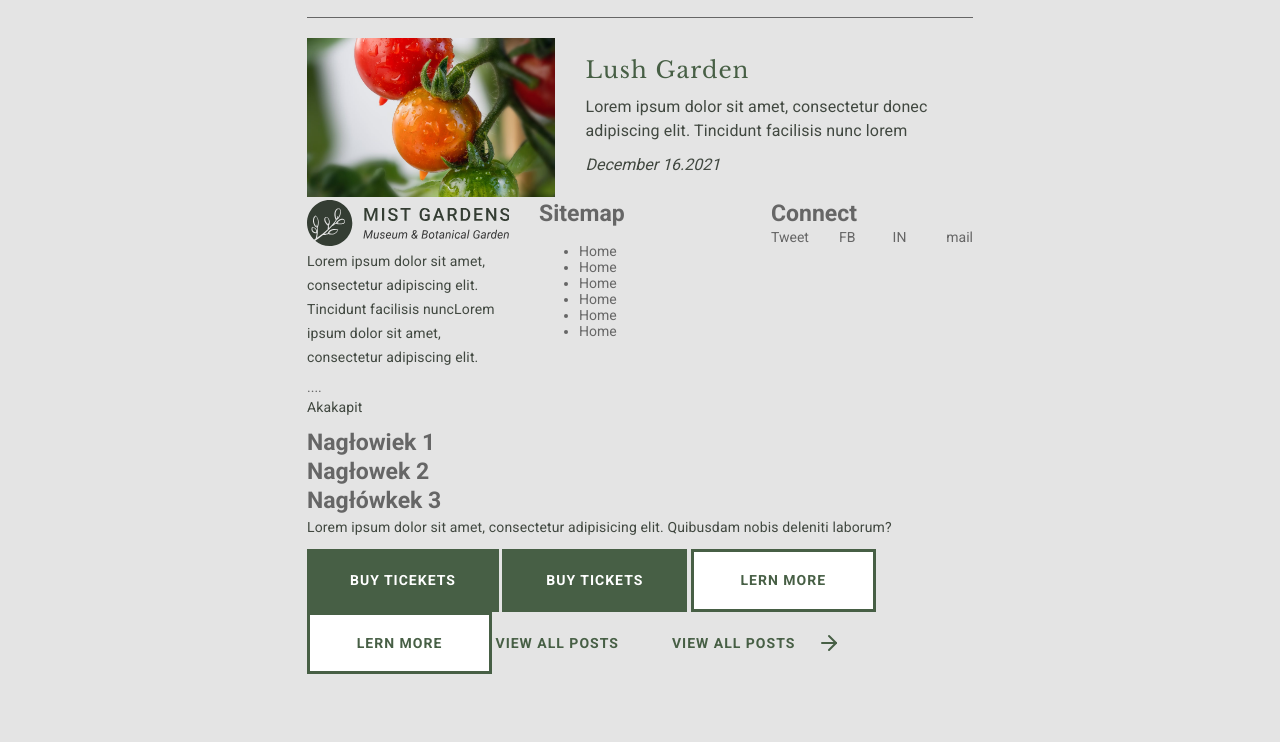
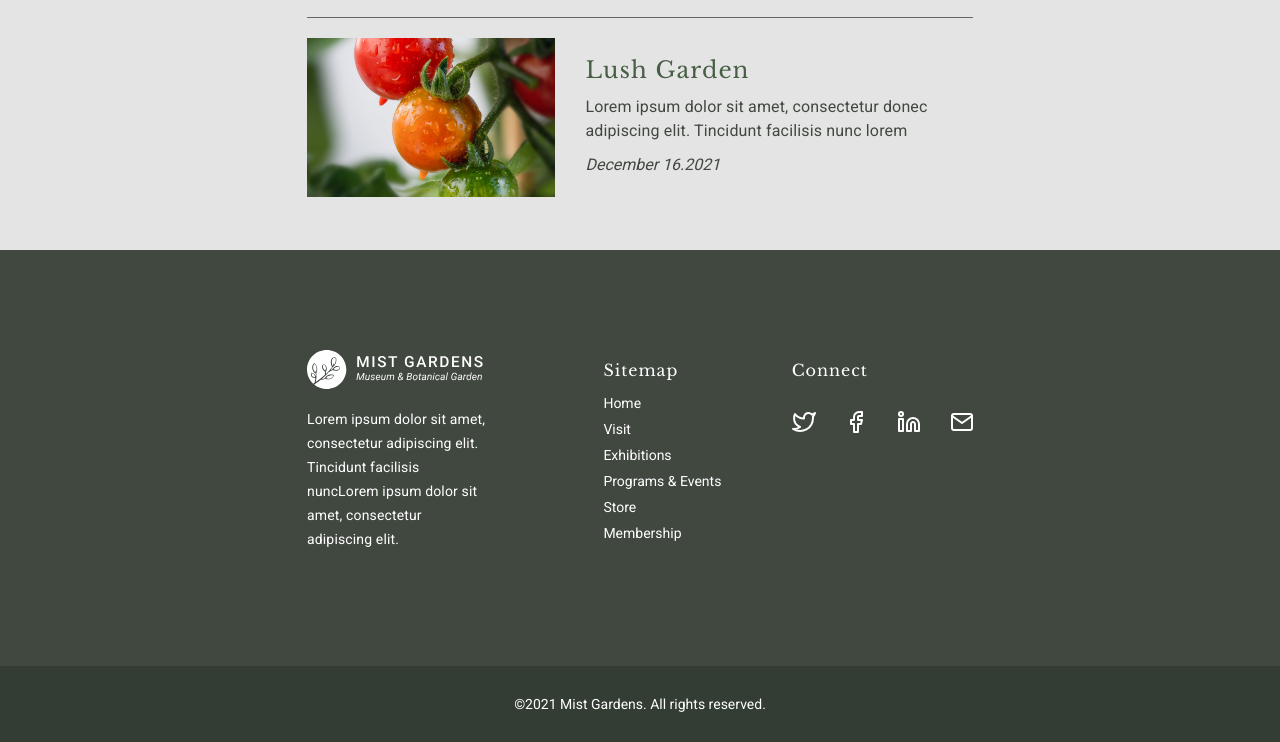
Before and after one commit to Korka3/Botanical-garden, a website: page index.html in a window 1280 px wide. Shown: the part 2522-3264 px from the top of the page. Before the commit the page ends 3196 px from the top, so only its background shows below. Drawn offline with nearby package versions, Linux system fonts and the light colour scheme.

Commit message:
sekcja footer i bottom

```diff
--- a/dev-assets/06-components/_heading.scss
+++ b/dev-assets/06-components/_heading.scss
@@ -1,12 +1,12 @@
 .c-heading {
   text-align: center;
   text-transform: capitalize;
+  font-family: $font-family-2;
   font-weight: 400;
   letter-spacing: $letter-spacing-1;
 
   &--level1 {
     color: $header-text;
-    font-family: $font-family-2;
     font-size: $font-size-3;
     line-height: 110%;
     margin-bottom: $grid-base * 2;
@@ -25,7 +25,6 @@
 
   &--level2 {
     color: $white;
-    font-family: $font-family-2;
     font-size: $font-size-3;
     line-height: 110%;
     margin-bottom: $grid-base * 2;
@@ -44,7 +43,6 @@
 
   &--level3 {
     color: $primary;
-    font-family: $font-family-2;
     font-size: $font-size-5;
     line-height: 110%;
     margin-bottom: $grid-base * 1.2;
@@ -54,4 +52,16 @@
       text-align: left;
     }
   }
+
+  &--level4 {
+    color: $white;
+    font-size: $font-size-8;
+    margin-bottom: $grid-base * 1.5;
+    margin-top: $grid-base * 1.5;
+
+    @include tablet {
+      text-align: left;
+      margin-top: $grid-base;
+    }
+  }
 }
--- a/dev-assets/06-components/_list.scss
+++ b/dev-assets/06-components/_list.scss
@@ -1,5 +1,15 @@
 .c-list {
   &__unstyled {
     list-style-type: none;
+    padding: unset;
+  }
+
+  &__item {
+    text-align: center;
+    margin-bottom: $grid-base;
+
+    @include tablet {
+      text-align: left;
+    }
   }
 }
--- /dev/null
+++ b/dev-assets/07-templates/_site-bottom.scss
@@ -0,0 +1,7 @@
+.t-site-bottom {
+  background-color: $header-text;
+  color: $white;
+  padding-top: $grid-base * 3;
+  padding-bottom: $grid-base * 3;
+  text-align: center;
+}
--- a/dev-assets/07-templates/_site-footer.scss
+++ b/dev-assets/07-templates/_site-footer.scss
@@ -0,0 +1,46 @@
+.t-site-footer {
+  background-color: $text;
+  color: $white;
+  margin-top: $grid-base * 5;
+  padding-top: $grid-base * 5;
+  padding-bottom: $grid-base * 5;
+  text-align: center;
+
+  @include tablet {
+    padding-top: $grid-base * 10;
+    padding-bottom: $grid-base * 10;
+    text-align: left;
+  }
+
+  p {
+    color: $white;
+    font-size: $font-size-9;
+    margin-bottom: $grid-base * 1.5;
+    margin-top: $grid-base * 1.5;
+
+    @include tablet {
+      text-align: left;
+    }
+  }
+
+  a {
+    color: $white;
+
+    &:hover {
+      color: $gray-light;
+      transition: 0.5s;
+    }
+  }
+
+  &__icon {
+    min-width: 22px;
+    //margin-top: $grid-base;
+    //margin-bottom: $grid-base;
+    margin: $grid-base * 1.5;
+
+    &:hover {
+      opacity: 0.8;
+      transition: 0.3s;
+    }
+  }
+}
--- a/dev-assets/07-templates/_templates.scss
+++ b/dev-assets/07-templates/_templates.scss
@@ -3,3 +3,4 @@
 @import "_main.scss";
 @import "_news.scss";
 @import "_site-header.scss";
+@import "_site-bottom.scss";
--- a/dev-assets/08-utilities/_flexbox.scss
+++ b/dev-assets/08-utilities/_flexbox.scss
@@ -1,5 +1,9 @@
 .u-flex-start {
   align-items: flex-start; //wyrównanie do góry
+}
+
+.u-flex-center {
+  justify-content: center;
 }
 
 .u-flex-start--content {
@@ -24,10 +28,6 @@
 
 .u-flex-space-between {
   justify-content: space-between; //wyrównuje element jeden do prawej drugi do lewej strony
-}
-
-.u-flex-center {
-  justify-content: center;
 }
 
 .u-flex-stretch {
--- a/dev-assets/08-utilities/_spacing.scss
+++ b/dev-assets/08-utilities/_spacing.scss
@@ -14,6 +14,15 @@
   margin-bottom: $grid-base * 5;
 }
 
+.u-mt-0 {
+  margin-top: 0;
+
+  @include tablet {
+    &--tb {
+      margin-top: 0;
+    }
+  }
+}
 .u-mt-1 {
   margin-top: $grid-base;
 }
@@ -29,23 +38,62 @@
 .u-pr-0 {
   padding-right: 0;
 
-  &--tb {
-    padding-right: 0;
+  @include tablet {
+    &--tb {
+      padding-right: 0;
+    }
   }
 }
 
 .u-pr-1 {
   padding-right: $grid-base;
+
+  @include tablet {
+    &--tb {
+      padding-right: $grid-base;
+    }
+  }
+}
+.u-pr-2 {
+  padding-right: $grid-base * 2;
+  @include tablet {
+    &--tb {
+      padding-right: $grid-base * 2;
+    }
+  }
+}
+.u-pr-3 {
+  padding-right: $grid-base * 3;
+
+  @include tablet {
+    &--tb {
+      padding-right: $grid-base * 3;
+    }
+  }
 }
 
-.u-pr-2 {
-  padding-right: $grid-base * 2;
+.u-pr-10 {
+  padding-right: $grid-base * 10;
 }
 
-.u-pr-3 {
-  padding-right: $grid-base * 3;
+.u-pl-10 {
+  padding-left: $grid-base * 10;
+  @include tablet {
+    &--tb {
+      padding-left: $grid-base * 10;
+    }
+  }
 }
 
+.u-padding-0 {
+  padding: 0;
+
+  @include tablet {
+    &--tb {
+      padding: 0;
+    }
+  }
+}
 .u-lsc {
   letter-spacing: $letter-spacing-condensed;
 }
--- a/index.html
+++ b/index.html
@@ -193,44 +193,51 @@
     <div class="o-container">
       <div class="o-row u-flex-direction--column u-flex-direction-tablet--row">
         <div class="o-col">
-          <img src="images/logo_svg.svg">
+          <img src="images/logo_white.svg" alt="logo">
           <p>Lorem ipsum dolor sit amet, consectetur adipiscing elit. Tincidunt facilisis nuncLorem ipsum dolor sit
             amet, consectetur adipiscing elit.</p>
         </div>
-        <div class="o-col">
-          <h4 class="">Sitemap</h4>
-          <ul>
-            <li>Home</li>
-            <li>Home</li>
-            <li>Home</li>
-            <li>Home</li>
-            <li>Home</li>
-            <li>Home</li>
+        <div class="o-col u-pl-10--tb">
+          <h4 class="c-heading c-heading--level4">Sitemap</h4>
+          <ul class="c-list c-list__unstyled">
+            <li class="c-list c-list__item"><a href="">Home</a></li>
+            <li class="c-list c-list__item"><a href="">Visit</a></li>
+            <li class="c-list c-list__item"><a href="">Exhibitions</a></li>
+            <li class="c-list c-list__item"><a href="">Programs & Events</a></li>
+            <li class="c-list c-list__item"><a href="">Store</a></li>
+            <li class="c-list c-list__item"><a href="">Membership</a></li>
           </ul>
         </div>
         <div class="o-col">
-
-
-          <h4 class="">Connect</h4>
-          <div class="o-row">
-            <div class="o-col">Tweet</div>
-            <div class="o-col">FB</div>
-            <div class="o-col">IN</div>
-            <div class="o-col">mail</div>
+          <h4 class="c-heading c-heading--level4">Connect</h4>
+          <!--<div class="o-row u-pl-10 u-pr-10 u-padding-0--tb">
+            <div class="o-col"><a><img class="t-site-footer__icon" src="images/icon_tweet.svg" alt="tweet icon"> </a>
+            </div>
+            <div class="o-col"><a><img class="t-site-footer__icon" src="images/icon_tweet.svg" alt="tweet icon"> </a>
+            </div>
+            <div class="o-col"><a><img class="t-site-footer__icon" src="images/icon_tweet.svg" alt="tweet icon"> </a>
+            </div>
+            <div class="o-col"><a><img class="t-site-footer__icon" src="images/icon_tweet.svg" alt="tweet icon"> </a>
+            </div>
+          </div> -->
+          <div class="o-row u-flex-center u-flex-start--content-tablet">
+            <span> <a href=""> <img class="t-site-footer__icon" src="images/icon_tweet.svg" alt="tweet icon">
+              </a></span>
+            <span> <a href=""> <img class="t-site-footer__icon" src="images/icon_fb.svg" alt="tweet icon"> </a></span>
+            <span> <a href=""> <img class="t-site-footer__icon" src="images/icon_in.svg" alt="tweet icon"> </a></span>
+            <span> <a href=""> <img class="t-site-footer__icon" src="images/icon_mail.svg" alt="tweet icon"> </a></span>
           </div>
         </div>
       </div>
     </div>
-
-
-
-
-    </div>
-
+  </section>
+  <!--Koniec sekcji site-footer-->
+  <section class="t-site-bottom">
+    <span> &copy;2021 Mist Gardens. All rights reserved.</span>
   </section>
 
 
-  <!--sekcja testowa-->
+  <!--sekcja testowa
   <section>
     <div class="o-container">
       <div>
@@ -248,7 +255,7 @@
 
 
     <div class="o-container">
-      <!--przyciski-->
+     przyciski
       <a class="c-btn c-btn__primary c-btn__primary--regular" href="#">Buy ticekets</a>
       <a class="c-btn c-btn__primary c-btn__primary--small" href="#">Buy tickets</a>
       <a class="c-btn c-btn__secondary c-btn__secondary--regular" href="#"> Lern more</a>
@@ -263,7 +270,7 @@
     </div>
     </div>
 
-  </section>
+  </section> -->
 
 
 
```
Also changed, not shown: images/icon_fb.svg (added), images/icon_in.svg (added), images/icon_mail.svg (added), images/icon_tweet.svg (added), images/logo_white.png (added), images/logo_white.svg (added), prod-assets/style.css.
